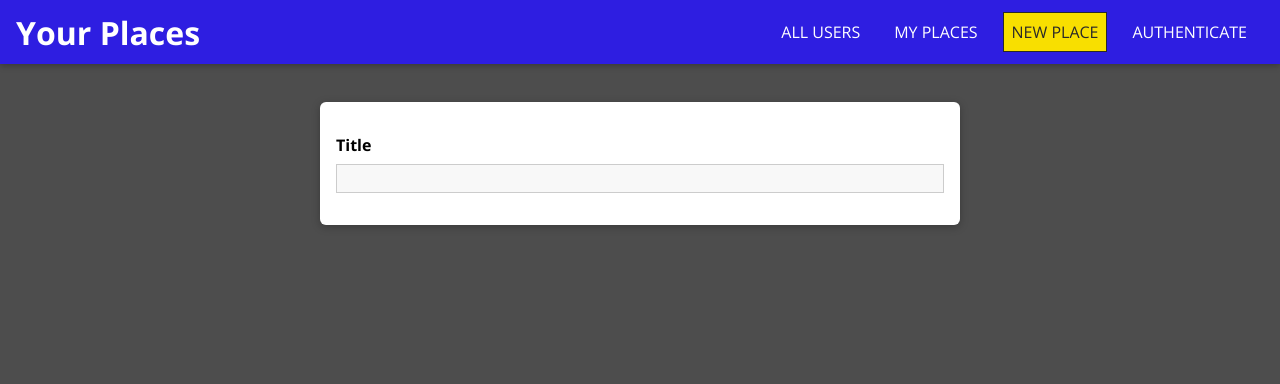
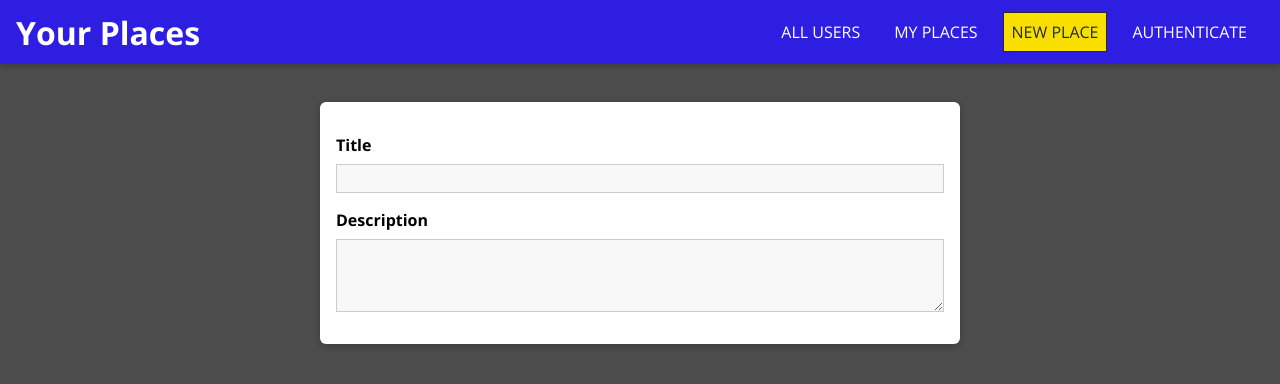
Before and after one commit to colingreens/udemy-react-app, a React (Create React App) app in the folder reactapp/: page /places/new in a window 1280 px wide. Shown: the top 384 px of the page. Built offline with nearby package versions, Linux system fonts and the light colour scheme.

Commit message:
added description to input form

```diff
--- a/reactapp/src/places/pages/NewPlace.js
+++ b/reactapp/src/places/pages/NewPlace.js
@@ -1,18 +1,34 @@
-import React from "react";
+import React, { useCallback } from "react";
 
 import Input from "../../shared/components/FormElements/Input";
-import { VALIDATOR_REQUIRE } from "../../shared/util/validators";
+import {
+  VALIDATOR_MINLENGTH,
+  VALIDATOR_REQUIRE,
+} from "../../shared/util/validators";
 import "./NewPlace.css";
 
 const NewPlace = () => {
+  const titleInputHandler = useCallback((id, value, isValid) => {}, []);
+  const descriptionInputHandler = useCallback((id, value, isValid) => {}, []);
+
   return (
     <form className="place-form">
       <Input
+        id="title"
         element="input"
         type="text"
         label="Title"
         validators={[VALIDATOR_REQUIRE()]}
         errorText="Please enter a valid title"
+        onInput={titleInputHandler}
+      />
+      <Input
+        id="description"
+        element="textarea"
+        label="Description"
+        validators={[VALIDATOR_MINLENGTH(5)]}
+        errorText="Please enter a valid description (at least 5 characters)"
+        onInput={descriptionInputHandler}
       />
     </form>
   );
--- a/reactapp/src/shared/components/FormElements/Input.js
+++ b/reactapp/src/shared/components/FormElements/Input.js
@@ -1,4 +1,4 @@
-import React, { useReducer } from "react";
+import React, { useReducer, useEffect } from "react";
 
 import { validate } from "../../util/validators";
 import "./Input.css";
@@ -27,6 +27,13 @@
     isTouched: false,
     isValid: false,
   });
+
+  const { id, onInput } = props;
+  const { value, isValid } = inputState;
+
+  useEffect(() => {
+    props.onInput(id, value, isValid);
+  }, [id, value, isValid, onInput]);
 
   const changeHandler = (event) => {
     dispatch({
```
